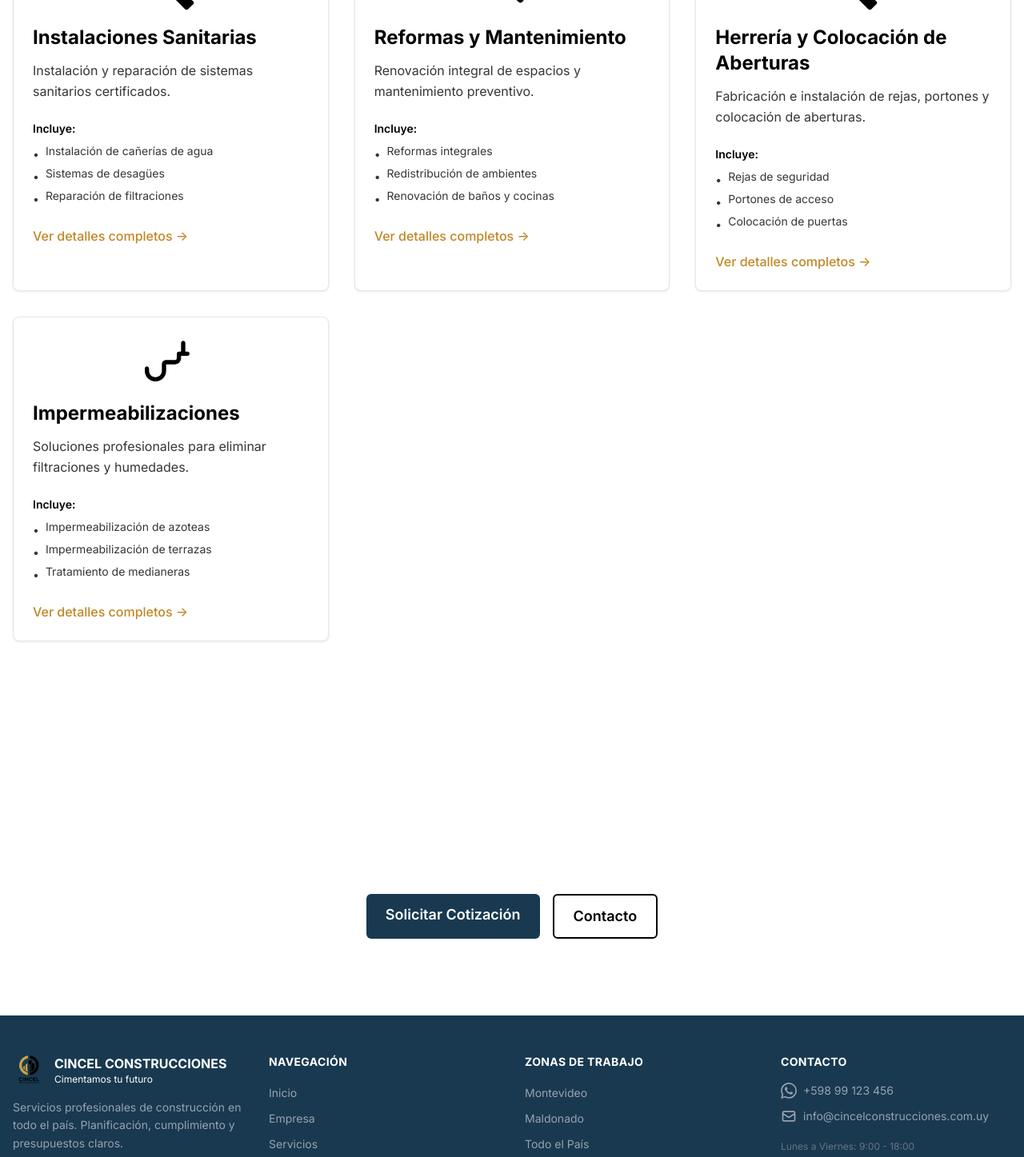
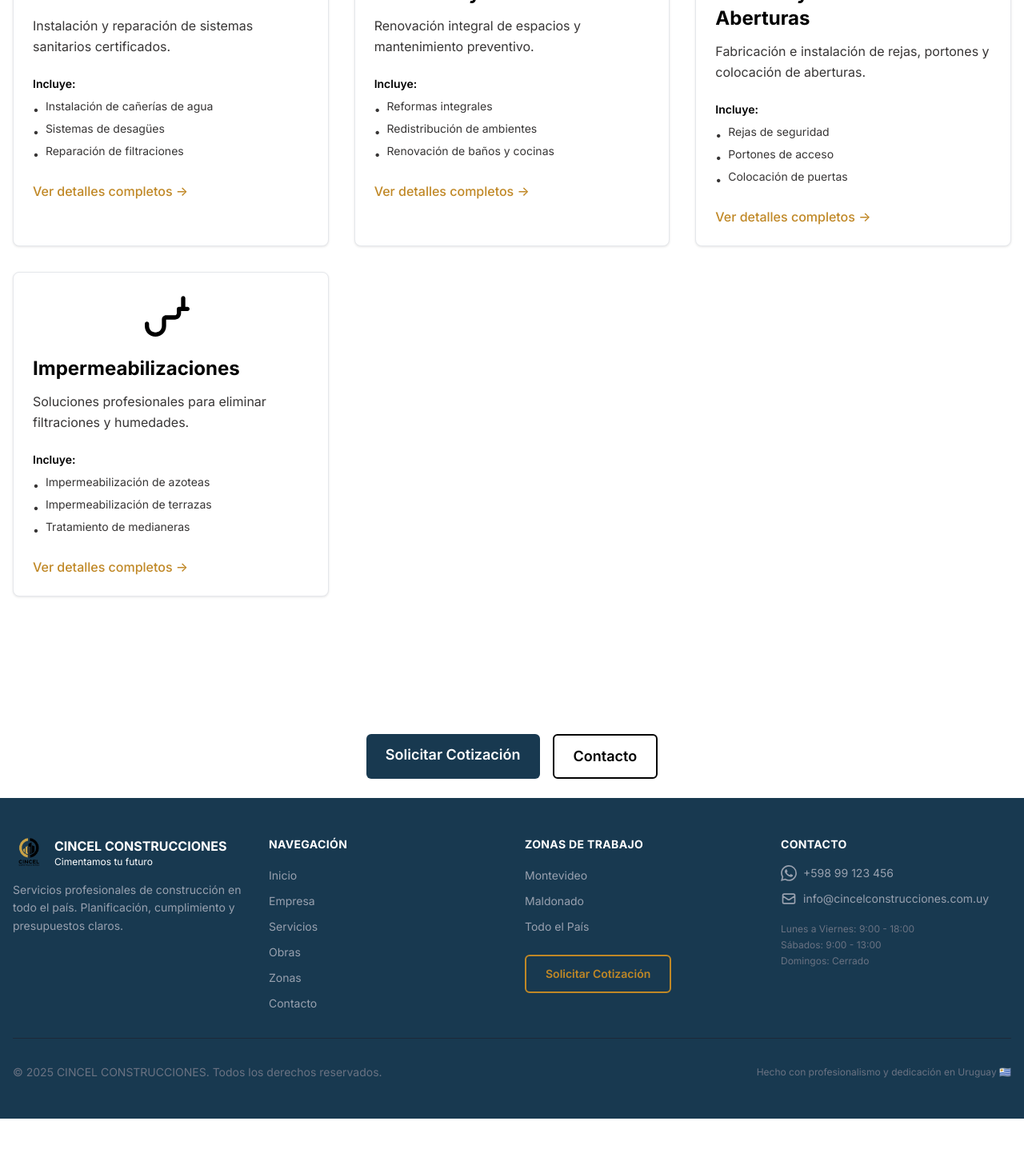
Before and after one commit to mauro2387/cincel, a React (Vite) app: page /servicios in a window 1280 px wide. Shown: the part 985-2432 px from the top of the page at 80% size. After the commit the page ends 2384 px from the top, so only its background shows below. Built offline with nearby package versions, Linux system fonts and the light colour scheme.

Commit message:
Reducir espacio entre servicios y botones CTA

```diff
--- a/src/pages/Servicios.tsx
+++ b/src/pages/Servicios.tsx
@@ -51,7 +51,7 @@ export const Servicios: React.FC = () => {
       </section>
 
       {/* Listado de servicios */}
-      <section className="section bg-white">
+      <section className="pt-8 md:pt-10 pb-4 md:pb-6 bg-white">
         <div className="container mx-auto px-4">
           <div className="grid grid-cols-1 md:grid-cols-2 lg:grid-cols-3 gap-8">
             {services.map((service) => {
@@ -99,7 +99,7 @@ export const Servicios: React.FC = () => {
       </section>
 
       {/* CTA */}
-      <section className="section bg-primary">
+      <section className="py-4 md:py-6 bg-primary">
         <div className="container mx-auto px-4">
           <div className="max-w-3xl mx-auto text-center">
             <h2 className="text-3xl md:text-4xl font-bold text-white mb-6">
```
